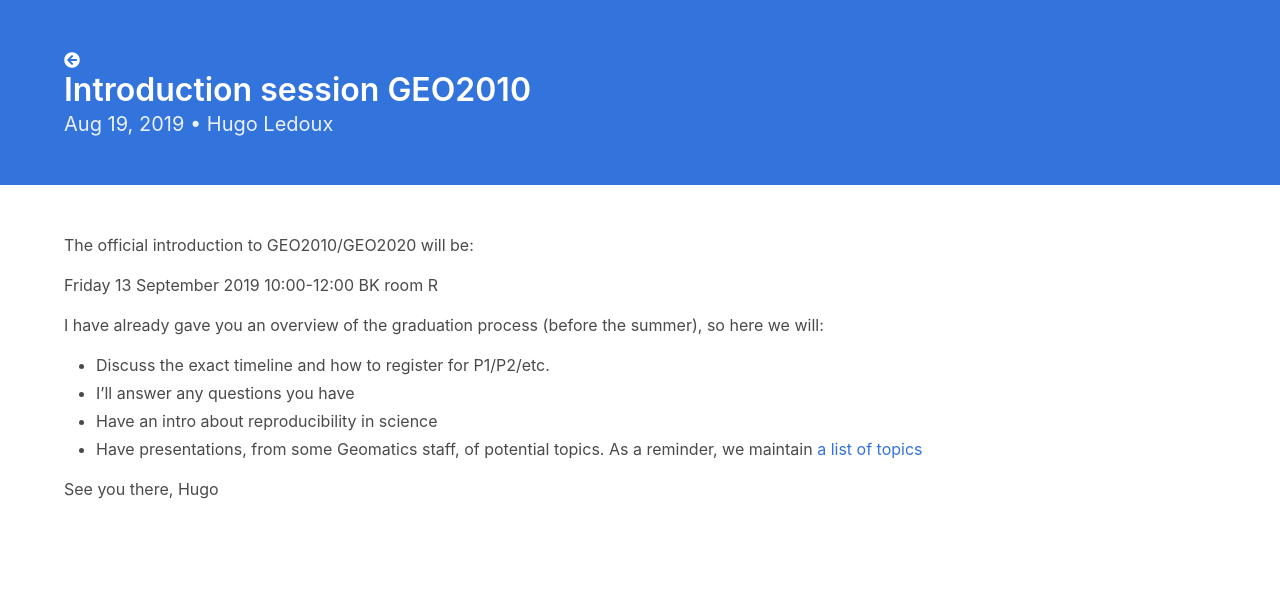
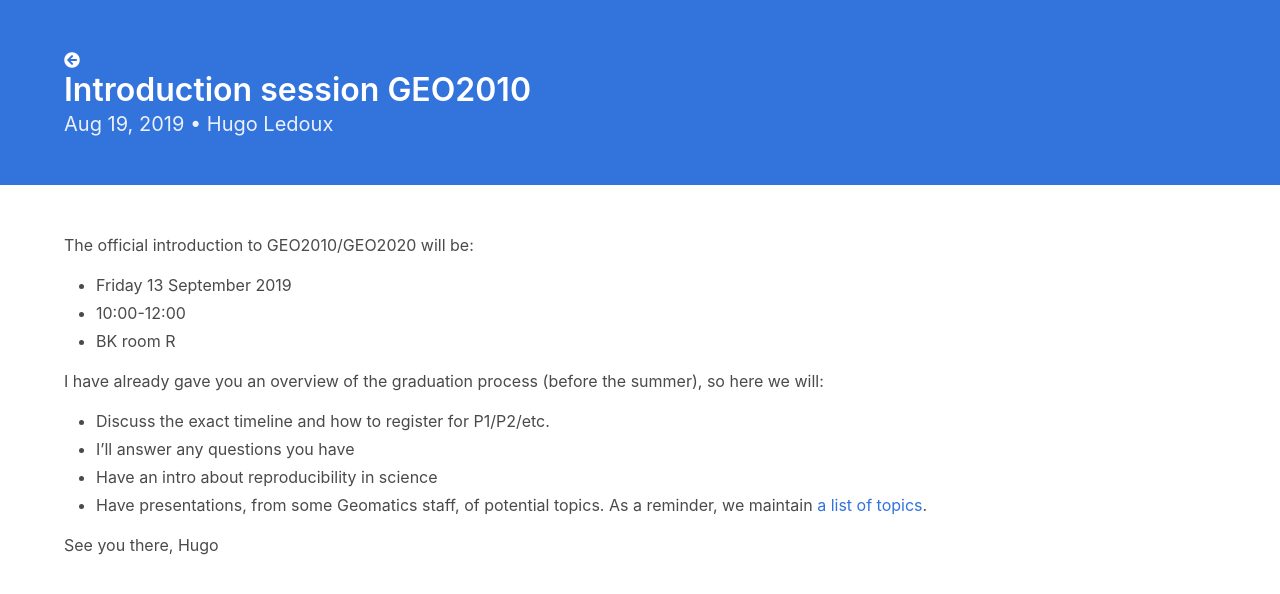
Before and after one commit to tudelft3d/geo2020, a Jekyll site: the page built from _posts/2019-08-19-p0.md, in a window 1280 px wide. Shown: the top 594 px of the page. Built offline with Jekyll 4.4.1, drawn with Linux system fonts in a browser that asks for light colours; nearby versions of some CDN libraries.

Commit message:
Fix typos

```diff
--- a/_posts/2019-08-19-p0.md
+++ b/_posts/2019-08-19-p0.md
@@ -7,16 +7,16 @@ date:   2019-08-19 10:36
 
 The official introduction to GEO2010/GEO2020 will be:
 
-Friday 13 September 2019
-10:00-12:00
-BK room R
+  - Friday 13 September 2019
+  - 10:00-12:00
+  - BK room R
 
 I have already gave you an overview of the graduation process (before the summer), so here we will:
 
 - Discuss the exact timeline and how to register for P1/P2/etc.
 - I'll answer any questions you have
 - Have an intro about reproducibility in science
-- Have presentations, from some Geomatics staff, of potential topics. As a reminder, we maintain [a list of topics](https://3d.bk.tudelft.nl/courses/geo2020/potentialtopics/)
+- Have presentations, from some Geomatics staff, of potential topics. As a reminder, we maintain [a list of topics](https://3d.bk.tudelft.nl/courses/geo2020/potentialtopics/).
 
 
 See you there,
```
